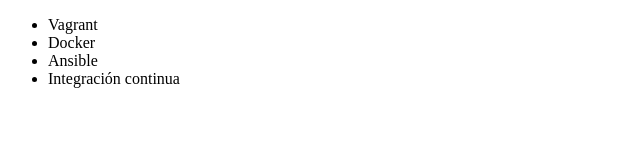
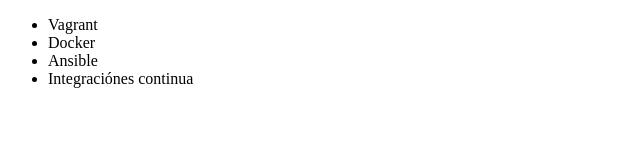
Before and after one commit to Sadam-qch/SadamGit, a plain HTML site: page index.html in a window 1280 px wide. Shown: the full height of the page, 0-640 px from the left. Drawn offline with Linux system fonts and the light colour scheme.

Commit message:
arreglado en aumneot de palabra

```diff
--- a/index.html
+++ b/index.html
@@ -9,7 +9,7 @@
          <li> Vagrant </li>
          <li> Docker </li>
          <li> Ansible </li>
-         <li> Integración continua </li>
+         <li> Integraciónes continua </li>
      </ul>
 </body>
 </html>
```
